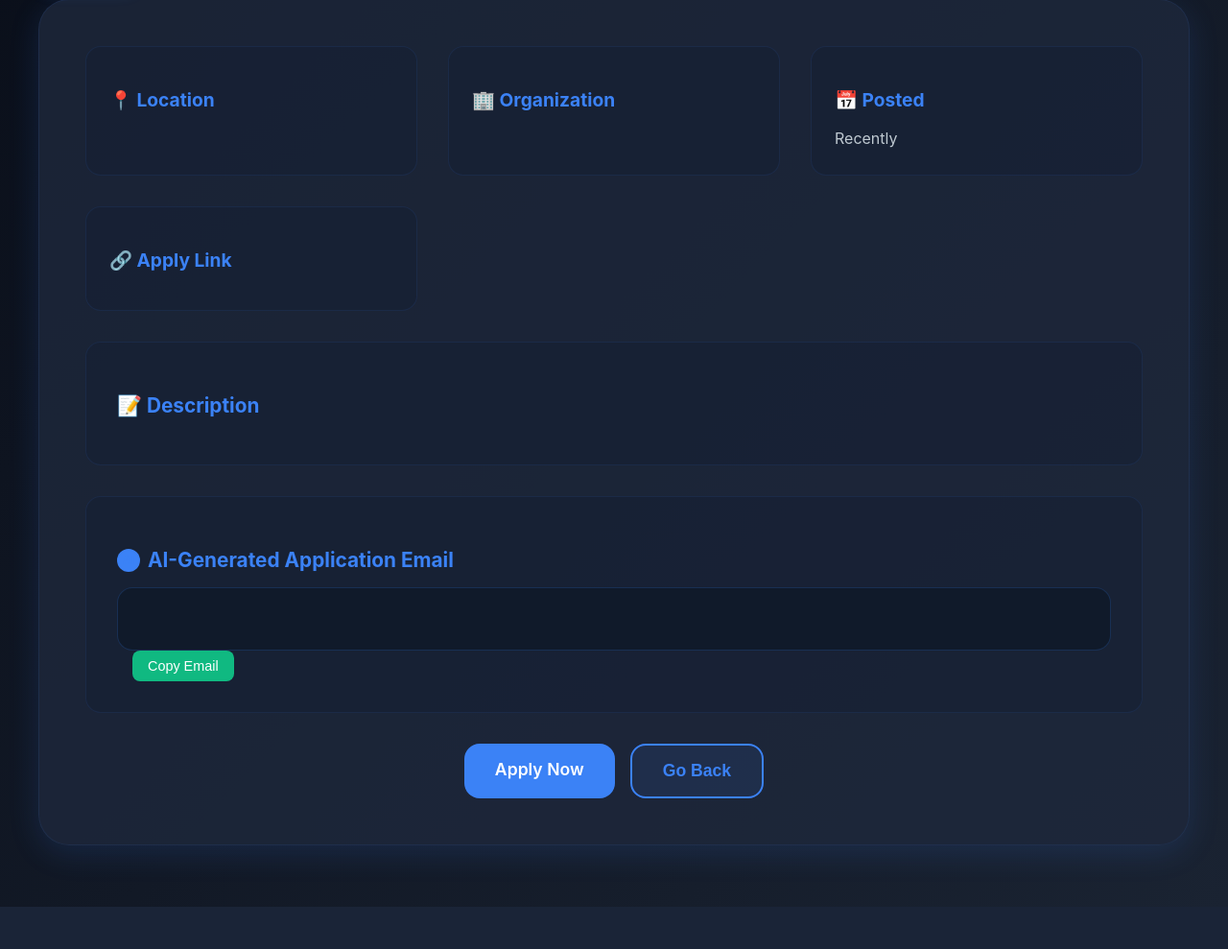
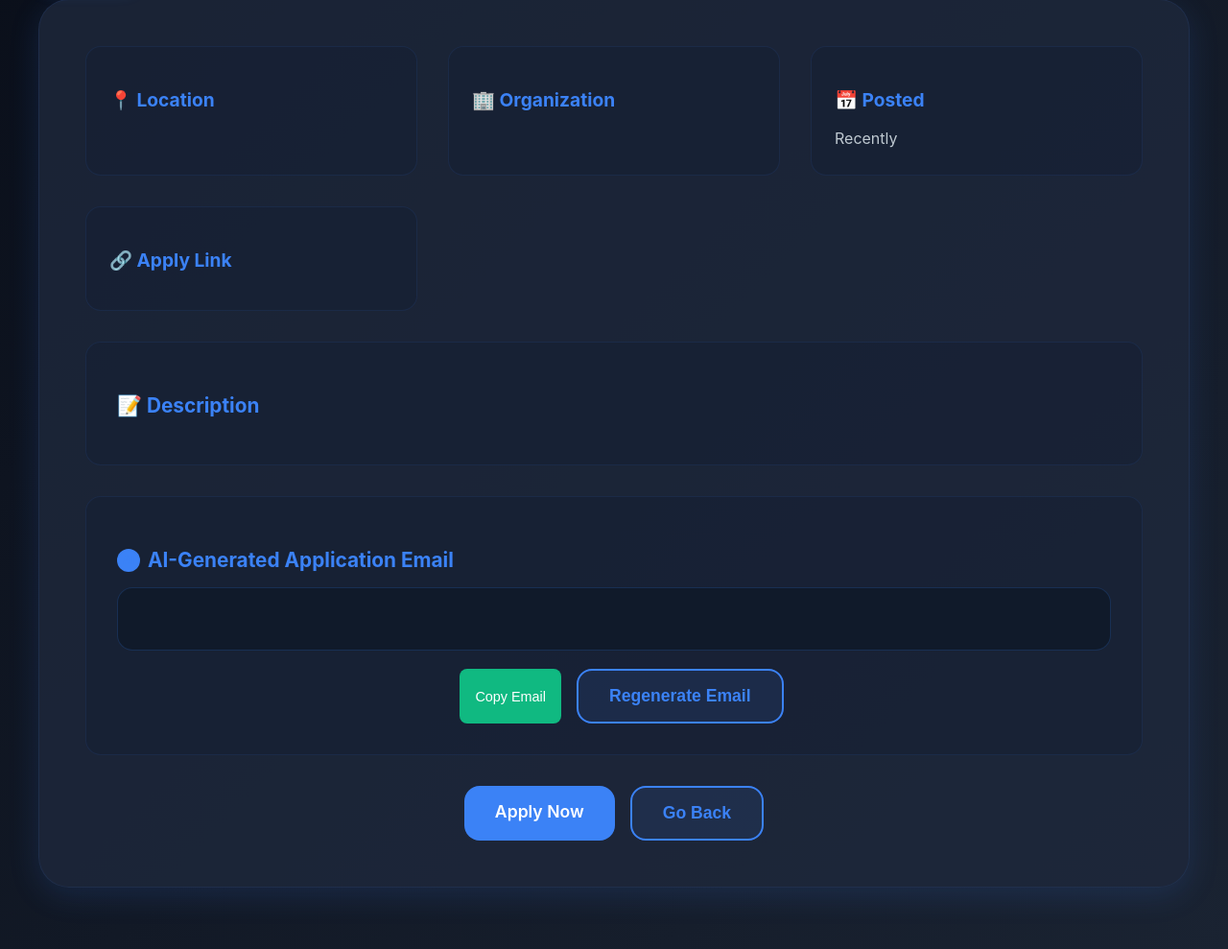
Before and after one commit to SarveshwarSenthilKumar/VolunteerHub, a Flask app: template templates/opportunity_detail.html in a window 1280 px wide. Shown: the part 81-1070 px from the top of the page at 96% size. Before the commit the page ends 1026 px from the top, so only its background shows below. Run offline with Flask 2, Linux system fonts and the light colour scheme; the template is opened without the code that fills it, so the values that code supplies are empty.

Commit message:
Added button to regenerate email in the main opportunity page

```diff
--- a/app.py
+++ b/app.py
@@ -1805,7 +1805,7 @@ def opportunity_detail(opp_id):
     except Exception as e:
         ai_email = f"Failed to generate AI email: {e}"
 
-    return render_template("opportunity_detail.html", opportunity=opportunity, ai_email=ai_email)
+    return render_template("opportunity_detail.html", opportunity=dict(opportunity), ai_email=ai_email)
 
 @app.route('/why_volunteer')
 def why_volunteer():
--- a/templates/opportunity_detail.html
+++ b/templates/opportunity_detail.html
@@ -262,7 +262,14 @@
                     AI-Generated Application Email
                 </h3>
                 <div class="email-content" id="emailContent">{{ ai_email }}</div>
-                <button class="copy-btn" onclick="copyEmail()">Copy Email</button>
+                <div id="emailLoading" style="display:none;margin:1rem 0;text-align:center;">
+                    <span class="spinner" style="display:inline-block;width:32px;height:32px;border:4px solid #3b82f6;border-top:4px solid #23272a;border-radius:50%;animation:spin 1s linear infinite;vertical-align:middle;"></span>
+                    <span style="color:#bfc9d1;font-size:1.1em;margin-left:0.7em;">Generating...</span>
+                </div>
+                <div style="display:flex;gap:1rem;margin-top:1.2rem;flex-wrap:wrap;justify-content:center;">
+                    <button class="copy-btn" id="copyBtn" onclick="copyEmail()">Copy Email</button>
+                    <button class="btn btn-secondary" id="regenBtn" onclick="regenerateEmail()">Regenerate Email</button>
+                </div>
                 <span class="success-message" id="copySuccess">Copied!</span>
             </div>
 
@@ -274,6 +281,7 @@
     </div>
 
     <script>
+         var opportunityData = {{ opportunity|tojson }};
         function copyEmail() {
             const emailContent = document.getElementById('emailContent').textContent;
             navigator.clipboard.writeText(emailContent).then(function() {
@@ -284,6 +292,45 @@
                 }, 2000);
             });
         }
+
+        function regenerateEmail() {
+            const emailContent = document.getElementById('emailContent');
+            const loading = document.getElementById('emailLoading');
+            const copyBtn = document.getElementById('copyBtn');
+            const regenBtn = document.getElementById('regenBtn');
+            loading.style.display = 'block';
+            emailContent.style.opacity = '0.5';
+            copyBtn.disabled = true;
+            regenBtn.disabled = true;
+            fetch('/generate-ai-email', {
+                method: 'POST',
+                headers: { 'Content-Type': 'application/json' },
+                body: JSON.stringify({ opportunity: opportunityData })
+            })
+            .then(res => res.json())
+            .then(data => {
+                loading.style.display = 'none';
+                emailContent.style.opacity = '1';
+                copyBtn.disabled = false;
+                regenBtn.disabled = false;
+                if (data && data.email) {
+                    emailContent.textContent = data.email;
+                } else {
+                    emailContent.textContent = data.error || 'Failed to generate email.';
+                }
+            })
+            .catch(() => {
+                loading.style.display = 'none';
+                emailContent.style.opacity = '1';
+                copyBtn.disabled = false;
+                regenBtn.disabled = false;
+                emailContent.textContent = 'Failed to generate email.';
+            });
+        }
+        // Spinner animation
+        const style = document.createElement('style');
+        style.innerHTML = '@keyframes spin { 0% { transform: rotate(0deg);} 100% { transform: rotate(360deg);} }';
+        document.head.appendChild(style);
     </script>
 </body>
 </html>
```
